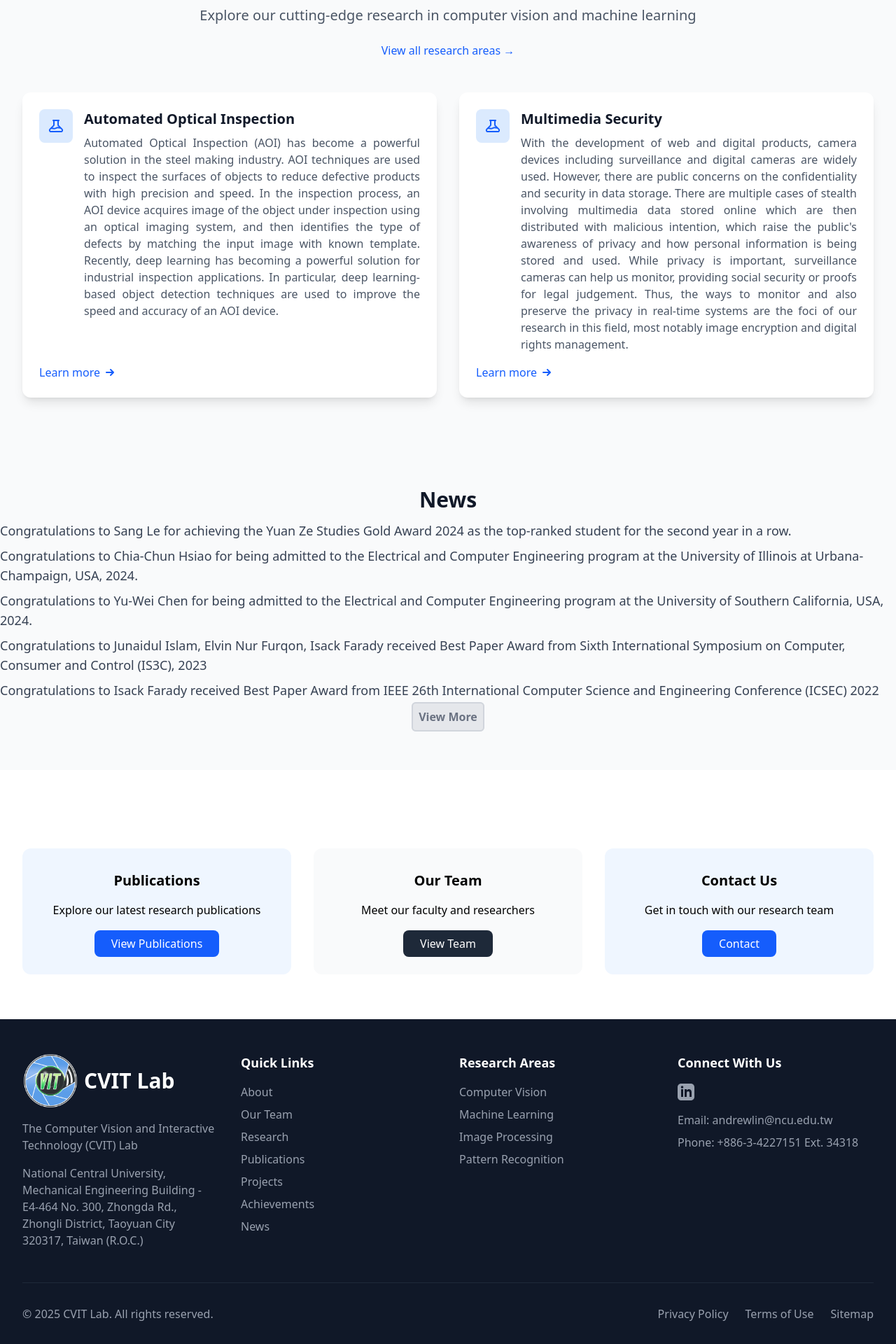
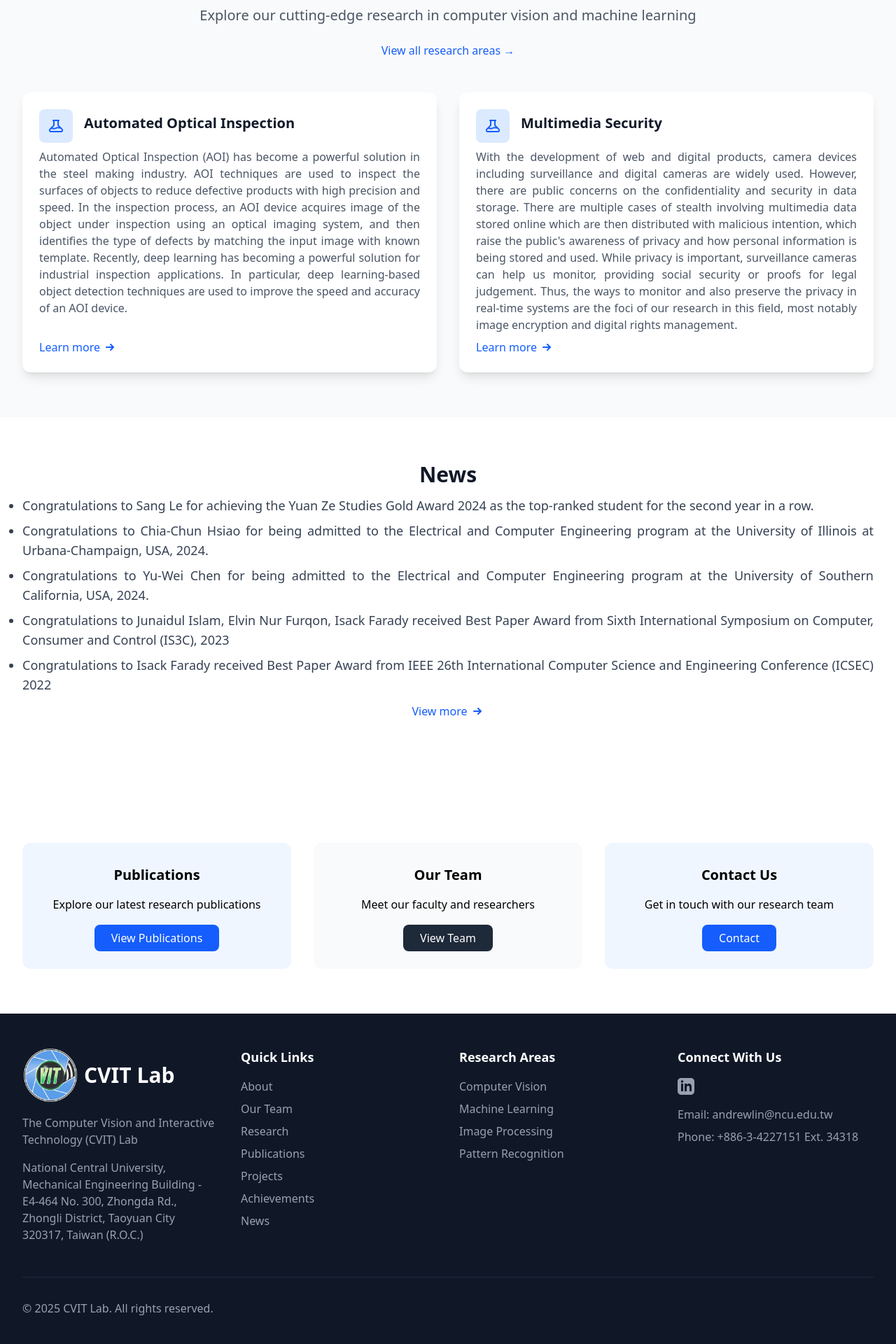
Before and after one commit to ovaixe/cvit-lab, a Next.js app: page / in a window 1280 px wide. Shown: the part 980-2900 px from the top of the page at 70% size. Built offline with nearby package versions, Linux system fonts and the light colour scheme.

Commit message:
Fixed text layout

```diff
--- a/src/app/about/page.tsx
+++ b/src/app/about/page.tsx
@@ -71,7 +71,7 @@ export default function AboutPage() {
     },
   ];
   return (
-    <section className="py-16 bg-gradient-to-b from-blue-50 to-white">
+    <section className="py-16 bg-gradient-to-b from-blue-50 to-white text-justify">
       <div className="max-w-7xl mx-auto px-4 sm:px-6 lg:px-8">
         <div className="mb-12 grid grid-cols-1 md:grid-cols-3">
           <div className="w-full h-96 relative">
@@ -87,7 +87,7 @@ export default function AboutPage() {
             <h1 className="text-4xl font-bold text-gray-900 mb-4">
               About CVIT Lab
             </h1>
-            <p className="text-xl text-gray-600 max-w-3xl mx-auto mb-2">
+            <p className="text-xl text-justify text-gray-600 max-w-3xl mx-auto mb-2">
               The Computer Vision and Interactive Technology (CVIT) Lab is one
               of the{" "}
               <a
@@ -122,7 +122,7 @@ export default function AboutPage() {
             About Computer Vision
           </h2>
 
-          <div className="space-y-15 text-xl text-gray-700">
+          <div className="space-y-15 text-xl text-justify text-gray-700">
             <p>
               With the advancement of modern technology, Artificial Intelligence
               has become a vital part in every major industry. Processing and
@@ -468,7 +468,7 @@ export default function AboutPage() {
           </div>
         </div>
 
-        <div className="mb-16">
+        <div className="mb-16 px-6 md:px-8">
           <h2 className="text-3xl font-bold mb-6 text-center">
             Conclusions and Further Reading
           </h2>
@@ -518,7 +518,7 @@ export default function AboutPage() {
           </div>
         </div>
 
-        <div className="bg-white rounded-xl shadow-lg p-8 mb-16">
+        <div className="mb-16">
           <h2 className="text-2xl font-bold mb-6">Research Focus Areas</h2>
           <div className="grid grid-cols-1 md:grid-cols-2 gap-8">
             {RESEARCH_AREAS.map((research) => (
--- a/src/app/achievements/page.tsx
+++ b/src/app/achievements/page.tsx
@@ -981,7 +981,7 @@ export default function AchievementsPage() {
                 <div className="bg-blue-100 p-3 rounded-lg mr-4 text-blue-600">
                   {category.icon}
                 </div>
-                <h2 className="text-2xl font-bold text-gray-900">
+                <h2 className="md:text-2xl font-bold text-primary">
                   {category.title}
                 </h2>
               </div>
--- a/src/app/page.tsx
+++ b/src/app/page.tsx
@@ -38,10 +38,10 @@ export default function Home() {
       </section>
 
       {/* News */}
-      <section className="py-16 bg-gray-50  mb-12 space-y-3">
+      <section className="py-16 max-w-7xl mx-auto mb-12 space-y-3 px-6 lg:px-8">
         <h2 className="text-3xl font-bold text-center text-gray-900">News</h2>
 
-        <ul className="list-disc mx-auto w-fit">
+        <ul className="text-justify list-disc mx-auto w-fit">
           {NEWS_ITEMS.map(
             (item, i) =>
               i < 5 && (
@@ -53,8 +53,23 @@ export default function Home() {
         </ul>
 
         <div className="text-center">
-          <Link href={"/news"} className="bg-gray-200 border-gray-300 border-2 text-gray-500 font-semibold p-2 rounded-md">
-            View More
+          <Link
+            href={"/news"}
+            className="inline-flex items-center text-blue-600 font-medium hover:text-blue-800 transition-colors group"
+          >
+            View more
+            <svg
+              xmlns="http://www.w3.org/2000/svg"
+              className="h-5 w-5 ml-1 transition-transform group-hover:translate-x-1"
+              viewBox="0 0 20 20"
+              fill="currentColor"
+            >
+              <path
+                fillRule="evenodd"
+                d="M10.293 5.293a1 1 0 011.414 0l4 4a1 1 0 010 1.414l-4 4a1 1 0 01-1.414-1.414L12.586 11H5a1 1 0 110-2h7.586l-2.293-2.293a1 1 0 010-1.414z"
+                clipRule="evenodd"
+              />
+            </svg>
           </Link>
         </div>
       </section>
--- a/src/components/layout/Footer.tsx
+++ b/src/components/layout/Footer.tsx
@@ -111,26 +111,7 @@ export default function Footer() {
           <p className="text-gray-400 text-center md:text-left">
             © {currentYear} CVIT Lab. All rights reserved.
           </p>
-          <div className="mt-4 md:mt-0 flex space-x-6">
-            <Link
-              href="/privacy"
-              className="text-gray-400 hover:text-white transition-colors"
-            >
-              Privacy Policy
-            </Link>
-            <Link
-              href="/terms"
-              className="text-gray-400 hover:text-white transition-colors"
-            >
-              Terms of Use
-            </Link>
-            <Link
-              href="/sitemap"
-              className="text-gray-400 hover:text-white transition-colors"
-            >
-              Sitemap
-            </Link>
-          </div>
+          <div className="mt-4 md:mt-0 flex space-x-6"></div>
         </div>
       </div>
     </footer>
--- a/src/components/projects/ProjectCard.tsx
+++ b/src/components/projects/ProjectCard.tsx
@@ -17,7 +17,7 @@ export default function ProjectCard({
     >
       <div className="p-6 h-full flex flex-col">
         {isFeatured && (
-          <div className="bg-blue-100 text-blue-800 text-xs font-bold px-3 py-1 rounded-full mb-4 inline-block">
+          <div className="bg-blue-100 text-blue-800 w-fit text-xs font-bold px-3 py-1 rounded-full mb-4 inline-block">
             Featured Project
           </div>
         )}
--- a/src/components/research/ResearchCard.tsx
+++ b/src/components/research/ResearchCard.tsx
@@ -16,8 +16,8 @@ export default function ResearchCard({
 }: ResearchCardProps) {
   return (
     <div className="bg-white rounded-xl shadow-lg overflow-hidden h-full transition-all duration-300 hover:shadow-xl hover:-translate-y-1">
-      <div className="p-6 h-full flex flex-col">
-        <div className="flex items-start">
+      <div className="p-6 h-full flex flex-col gap-2">
+        <div className="flex items-center">
           {icon || (
             <div className="bg-blue-100 p-3 rounded-lg mr-4">
               <svg
@@ -37,13 +37,12 @@ export default function ResearchCard({
             </div>
           )}
 
-          <div>
-            <h3 className="text-xl font-bold text-gray-900 mb-2">{title}</h3>
-            <p className="text-gray-600 text-justify">{description}</p>
-          </div>
+          <h3 className="md:text-xl font-bold text-gray-900 mb-2">{title}</h3>
         </div>
 
-        <div className="mt-auto pt-4">
+        <p className="text-gray-600 text-justify">{description}</p>
+
+        <div className="mt-auto">
           <Link
             href={link}
             className="inline-flex items-center text-blue-600 font-medium hover:text-blue-800 transition-colors group"
```
